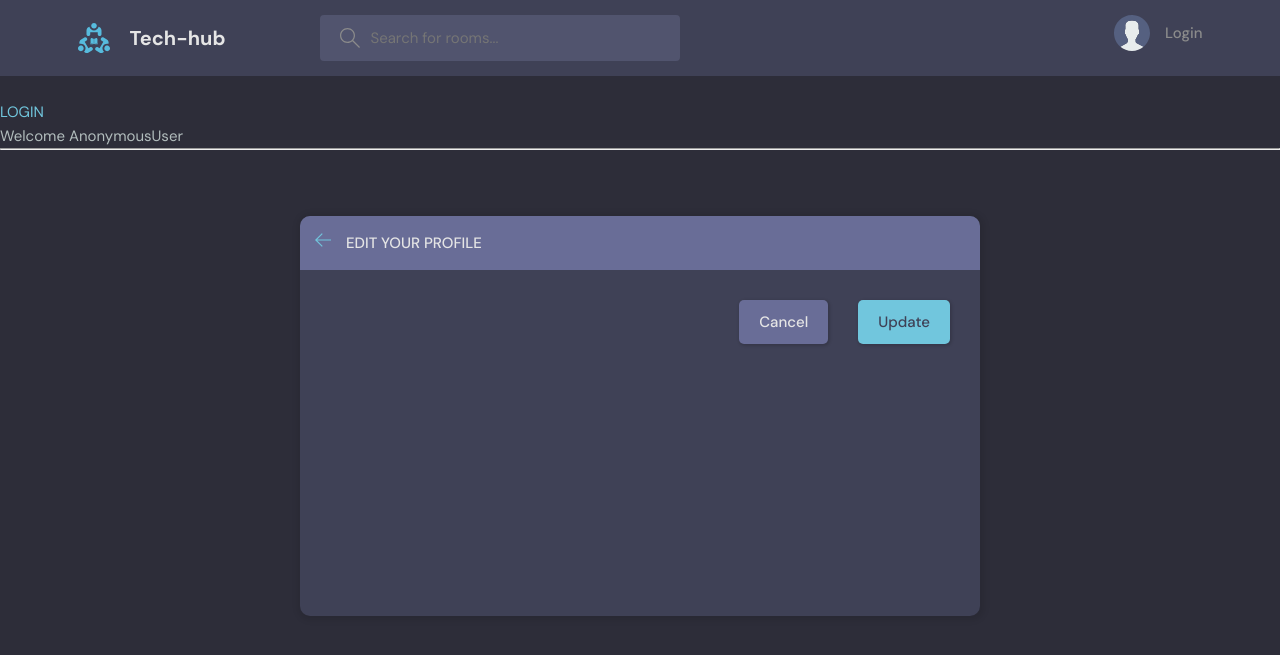
After one commit to Abdul-Mannan-Qaderi/tech-hub, a Django app: template base/templates/base/update-user.html in a window 1280 px wide. The commit adds this page. Shown: the top 655 px of the page. Run offline with Django 5.2, Linux system fonts and the light colour scheme; the template is opened without the code that fills it, so the values that code supplies are empty.

Commit message:
finish profile update settings

```diff
--- /dev/null
+++ b/base/templates/base/update-user.html
@@ -0,0 +1,41 @@
+{% extends "base_layout.html" %}
+{% block content %}
+<main class="update-account layout">
+        <div class="container">
+            <div class="layout__box">
+                <div class="layout__boxHeader">
+                    <div class="layout__boxTitle">
+                        <a href="{% url 'home' %}">
+                            <svg version="1.1" xmlns="http://www.w3.org/2000/svg" width="32" height="32"
+                                viewBox="0 0 32 32">
+                                <title>arrow-left</title>
+                                <path
+                                    d="M13.723 2.286l-13.723 13.714 13.719 13.714 1.616-1.611-10.96-10.96h27.625v-2.286h-27.625l10.965-10.965-1.616-1.607z">
+                                </path>
+                            </svg>
+                        </a>
+                        <h3>Edit your profile</h3>
+                    </div>
+                </div>
+                <div class="layout__body">
+                    <form class="form" action="" method='POST'>
+                      {% csrf_token %}
+
+                      {% for field in form %}
+                        <div class="form__group">
+                            <label for="profile_pic">{{field.label}}</label>
+                            {{field}}
+                        </div>
+                         {% endfor %}
+
+                        <div class="form__action">
+                            <a class="btn btn--dark" href="{% url 'user-profile' user.id %}">Cancel</a>
+                            <button class="btn btn--main" type="submit">Update</button>
+                        </div>
+                    </form>
+                </div>
+            </div>
+        </div>
+      </div>
+    </main>
+    {% endblock content %}
--- a/base/urls.py
+++ b/base/urls.py
@@ -14,4 +14,5 @@ urlpatterns = [
     path('update-room/<str:pk>/', views.update_room, name='update-room'),
     path('delete-room/<str:pk>/', views.delete_room, name='delete-room'),
     path('delete-message/<str:pk>/', views.delete_message, name='delete-message'),
+    path('update-user/', views.update_user, name='update-user'),
 ]
--- a/templates/navbar.html
+++ b/templates/navbar.html
@@ -29,7 +29,7 @@
 			{% if request.user.is_authenticated %}
 
 			<div class="header__user">
-				<a href="profile.html">
+				<a href="{% url 'update-user' %}">
 					<div class="avatar avatar--medium active">
 						<img src="https://randomuser.me/api/portraits/men/37.jpg" />
 					</div>
@@ -60,7 +60,7 @@
 			{% endif %}
 
 			<div class="dropdown-menu">
-				<a href="settings.html" class="dropdown-link"
+				<a href="{% url 'update-user' %}" class="dropdown-link"
 					><svg
 						version="1.1"
 						xmlns="http://www.w3.org/2000/svg"
```
Also changed, not shown: base/forms.py (+10 -0 lines), base/templates/base/profile.html (+5 -5 lines), base/views.py (+15 -1 lines), db.sqlite3.
